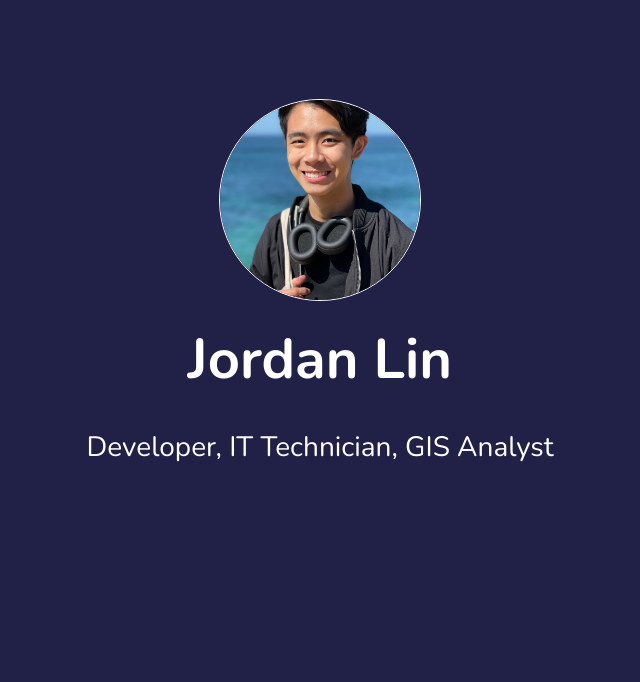
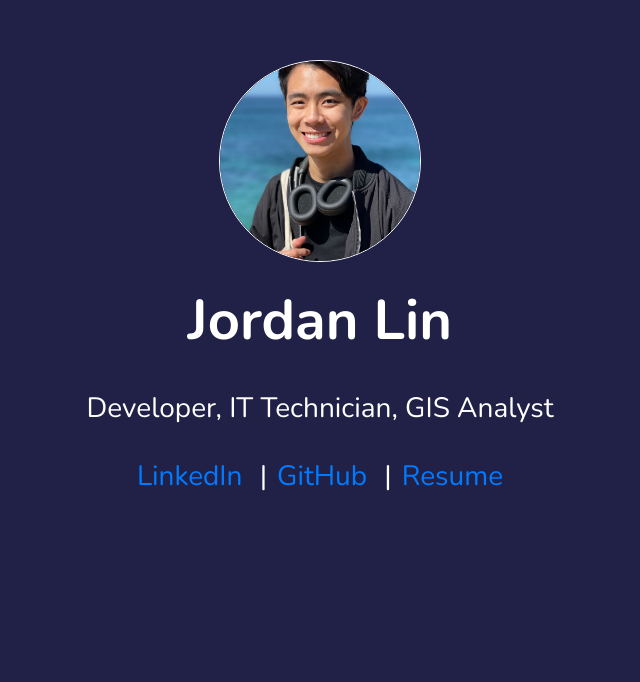
Before and after one commit to jardondaful/Jordan-Lin-Portfolio-Code, a React (Create React App) app: page / in a window 1280 px wide. Shown: the part 118-800 px from the top of the page, without its empty margins (320-960 px from the left). Built offline with nearby package versions, Linux system fonts and the light colour scheme.

Commit message:
hyperlinks added

```diff
--- a/src/App.css
+++ b/src/App.css
@@ -205,3 +205,19 @@ body {
   object-fit: cover; /* This will cover the area without stretching the picture */
   margin-bottom: 20px; /* Adds some space below the picture */
 }
+
+.connect-container {
+  text-align: center; /* Center the links container */
+  padding: 10px 0; /* Add some vertical padding */
+}
+
+.connect-container a {
+  margin: 0 10px; /* Add horizontal margin between links */
+  text-decoration: none; /* Remove the underline from links */
+  color: #007bff; /* Blue color for links */
+  transition: color 0.3s ease; /* Smooth color transition for hover effect */
+}
+
+.connect-container a:hover {
+  color: #0056b3; /* Darker shade of blue on hover */
+}
--- a/src/App.js
+++ b/src/App.js
@@ -27,11 +27,16 @@ function App() {
 
   return (
     <div className={`App ${scrollClass}`}>
-      <header className={`App-header section-fade ${scrollClass}`}>
-        <img src={images.profile_picture} alt="Jordan Lin" className="profile-picture" />
-        <h1>Jordan Lin</h1>
-        <p style={{ marginTop: '30px' }}>Developer, IT Technician, GIS Analyst</p>
-      </header>
+    <header className={`App-header section-fade ${scrollClass}`}>
+      <img src={images.profile_picture} alt="Jordan Lin" className="profile-picture" />
+      <h1>Jordan Lin</h1>
+      <p style={{ marginTop: '30px', marginBottom: '20px' }}>Developer, IT Technician, GIS Analyst</p>
+      <div className="connect-container">
+        <a href="https://www.linkedin.com/in/jordanlin2003/" target="_blank" rel="noopener noreferrer">LinkedIn</a> |
+        <a href="https://github.com/jardondaful" target="_blank" rel="noopener noreferrer">GitHub</a> |
+        <a href="https://docs.google.com/document/d/e/2PACX-1vQxrHOtC9DG3ZRSDjh-fJrIp1h39KFJVbchdwjkCgcHQvQsRVDsV8qy6ZVdthFgXLSSCjEZUn1wewQo/pub" target="_blank" rel="noopener noreferrer">Resume</a>
+      </div>
+    </header>
 
       {/* Directly embedding sections/components for a single continuous page */}
       {/* <Home /> */}
--- a/src/about.js
+++ b/src/about.js
@@ -2,6 +2,7 @@ import React from 'react';
 
 function About() {
   return (
+    <>
       <section className="about-section section-fade">
         <h2>About Me</h2>
         <p>
@@ -12,6 +13,7 @@ At UCLA, where I'm pursuing a B.S. in Computer Science & Engineering with a mino
           Dive into my portfolio to see how I blend creativity with technology to solve complex problems, or connect with me to explore how we can collaborate on future innovations!
         </p>
       </section>
+    </>
   );
 }
 
```
Lines whose indentation alone changed are shown as unchanged.
